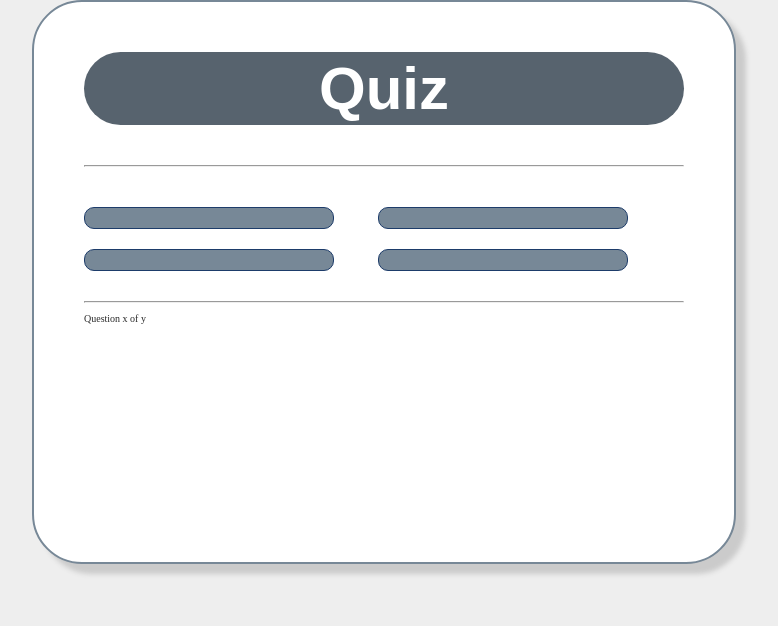
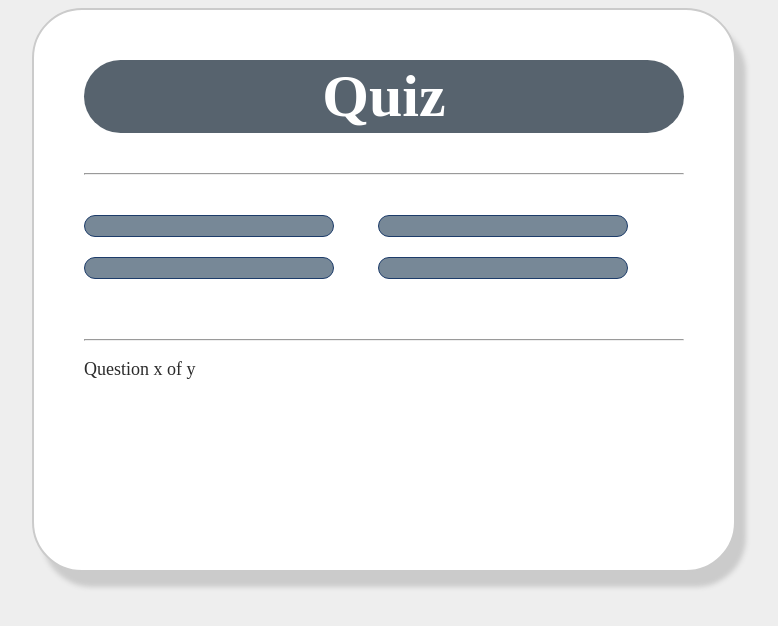
Before and after one commit to StanislavFedyna/quiz-app, a plain HTML site: page index.html in a window 1280 px wide. Shown: the whole page, without its empty margins (256-1034 px from the left). Drawn offline with Linux system fonts and the light colour scheme.

Commit message:
renamed files

```diff
--- a/css/style.css
+++ b/css/style.css
@@ -1,7 +1,5 @@
 body {
-  padding: 0;
-  margin: 0;
-  background: #eeeeee;
+  background-color: #eeeeee;
 }
 
 .grid {
@@ -11,76 +9,57 @@ body {
   background-color: #fff;
   padding: 10px 50px 50px 50px;
   border-radius: 50px;
-  -webkit-border-radius: 50px;
-  -moz-border-radius: 50px;
-  -ms-border-radius: 50px;
-  -o-border-radius: 50px;
-  border: 2px solid #778897;
-  box-shadow: 10px 10px 5px #cbcbcb;
-}
-
-hr {
-  margin-top: 20px;
+  border: 2px solid #cbcbcb;
+  box-shadow: 10px 15px 5px #cbcbcb;
 }
 
 .grid h1 {
-  font-family: sans-serif;
+  font-family: "sans-serif";
   background-color: #57636e;
+  font-size: 60px;
   text-align: center;
-  font-size: 60px;
+  color: #ffffff;
   padding: 2px 0px;
-  color: #fff;
   border-radius: 50px;
-  -webkit-border-radius: 50px;
-  -moz-border-radius: 50px;
-  -ms-border-radius: 50px;
-  -o-border-radius: 50px;
+}
+
+#score {
+  color: #5A6772;
+  text-align: center;
+  font-size: 30px;
 }
 
 .grid #question {
-  font-family: sans-serif;
+  font-family: "monospace";
   font-size: 30px;
-  color: #5a6772;
+  color: #5A6772;
 }
 
 .buttons {
   margin-top: 30px;
 }
 
-#btn0,
-#btn1,
-#btn2,
-#btn3 {
+#btn0, #btn1, #btn2, #btn3 {
   background-color: #778897;
   width: 250px;
   font-size: 20px;
   color: #fff;
-  border: 1px solid #1d3c6a;
-  border-radius: 10px;
+  border: 1px solid #1D3C6A;
+  border-radius: 50px;
   margin: 10px 40px 10px 0px;
   padding: 10px 10px;
-  -webkit-border-radius: 10px;
-  -moz-border-radius: 10px;
-  -ms-border-radius: 10px;
-  -o-border-radius: 10px;
+}
+
+#btn0:hover, #btn1:hover, #btn2:hover, #btn3:hover {
+  cursor: pointer;
+  background-color: #57636e;
+}
+
+#btn0:focus, #btn1:focus, #btn2:focus, #btn3:focus {
+  outline: 0;
 }
 
 #progress {
   color: #2b2b2b;
-  font-size: 10px;
+  font-size: 18px;
 }
-
-#btn0:hover,
-#btn1:hover,
-#btn2:hover,
-#btn3:hover {
-  cursor: pointer;
-  background: #57636e;
-}
-
-#btn0:focus,
-#btn1:focus,
-#btn2:focus,
-#btn3:focus {
-  outline: 0;
-}
--- a/index.html
+++ b/index.html
@@ -11,34 +11,31 @@
 </head>
 
 <body>
+    <body>
         <div class="grid">
             <div id="quiz">
                 <h1>Quiz</h1>
-      <hr>
+                <hr style="margin-bottom: 20px">
+
                 <p id="question"></p>
+
                 <div class="buttons">
-        <button id="btn0">
-          <span id="choice0"></span>
-        </button>
-        <button id="btn1">
-          <span id="choice1"></span>
-        </button>
-        <button id="btn2">
-          <span id="choice2"></span>
-        </button>
-        <button id="btn3">
-          <span id="choice3 "></span>
-        </button>
+                    <button id="btn0"><span id="choice0"></span></button>
+                    <button id="btn1"><span id="choice1"></span></button>
+                    <button id="btn2"><span id="choice2"></span></button>
+                    <button id="btn3"><span id="choice3"></span></button>
                 </div>
-      <hr>
+
+                <hr style="margin-top: 50px">
                 <footer>
-        <p class="" id="progress">Question x of y</p>
+                    <p id="progress">Question x of y</p>
                 </footer>
             </div>
         </div>
-  <script src="js/main.js"></script>
-  <script src="js/question.js"></script>
-  <script src="js/quiz_controller.js"></script>
+
+    <script src="quiz.js"></script>
+    <script src="question.js"></script>
+    <script src="app.js"></script>
     </body>
 
 </html>
```
Also changed, not shown: js/app.js (renamed from js/main.js), js/quiz.js (renamed from js/quiz_controller.js). Lines whose indentation alone changed are shown as unchanged.
